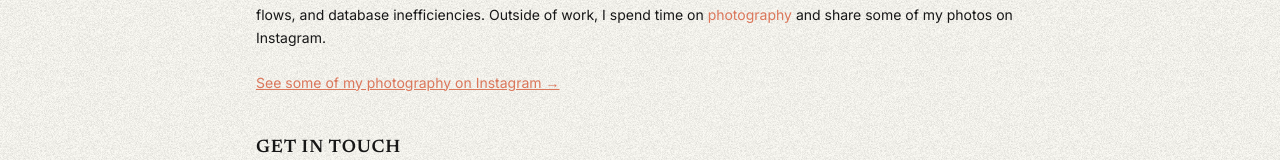
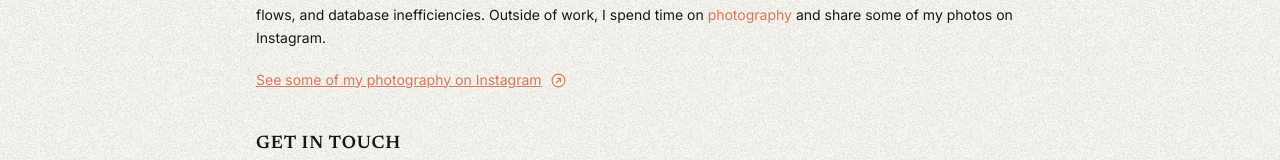
Before and after one commit to vaibhavmali-git/portfolio, a Next.js app: page / in a window 1280 px wide. Shown: the part 3236-3396 px from the top of the page. Built offline with nearby package versions, Linux system fonts and the light colour scheme.

Commit message:
style(ui): update about section icon

```diff
--- a/components/About.tsx
+++ b/components/About.tsx
@@ -1,4 +1,5 @@
-import React from "react";
+"use client";
+import { ArrowCircleUpRight } from "@phosphor-icons/react";
 import { about } from "@/data/about";
 
 export function About() {
@@ -37,9 +38,9 @@ export function About() {
           href="https://www.instagram.com/vaibhavmali.ig/"
           target="_blank"
           rel="noopener noreferrer"
-          className="inline-block text-sm text-[#db775b] transition-colors underline"
+          className="group flex items-center gap-2 text-sm text-[#db775b] transition-colors underline"
         >
-          See some of my photography on Instagram →
+          See some of my photography on Instagram   <ArrowCircleUpRight size={17} weight="regular" className="mt-0.5"/>
         </a>
       </div>
     </section>
```
